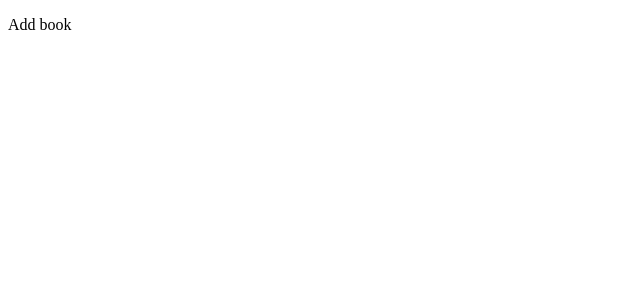
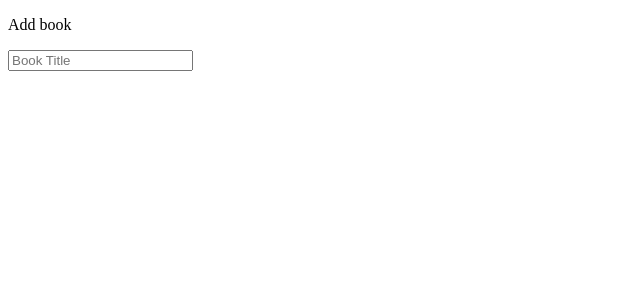
Before and after one commit to Salomegit/BookWishList, a React (Create React App) app in the folder frontend/: page /add in a window 1280 px wide. Shown: the top 300 px of the page, without its empty margins (0-640 px from the left). Built offline with nearby package versions, Linux system fonts and the light colour scheme.

Commit message:
connection to te  backend

```diff
--- a/frontend/src/pages/Addbook.js
+++ b/frontend/src/pages/Addbook.js
@@ -2,9 +2,9 @@ import React from 'react'
 
 const Addbook = () => {
   return (
-    <div>
+    <div className='form'>
         <p>Add book</p>
-
+        <input type='text' placeholder='Book Title'/>
     </div>
   )
 }
--- a/frontend/src/pages/Home.js
+++ b/frontend/src/pages/Home.js
@@ -1,7 +1,8 @@
 import React from 'react'
-import { Link } from 'react-router-dom'
 import { useState, useEffect } from 'react'
 import axios from "axios"
+import { Link } from 'react-router-dom'
+
 
 const Home = () => {
   const [books, setBooks] = useState([])
@@ -10,7 +11,7 @@ const Home = () => {
     const fetchAllBooks = async () => {
       try {
         const res = await axios.get("http://localhost:8801/books")
-        //   setBooks(res,data)
+          setBooks(res.data)
         console.log(res)
       }
       catch (err) {
@@ -25,7 +26,6 @@ const Home = () => {
   return (
     <div>
       <h1>Book A wish </h1>
-      <Link to="/add">Add book</Link>
       <div className='book'>
         {books.map((book) => (
           <div className='book' key={book.id}>
@@ -36,6 +36,7 @@ const Home = () => {
 
           </div>
         ))}
+            <button><Link to="/add">Add a book</Link></button>
 
       </div>
 
```
